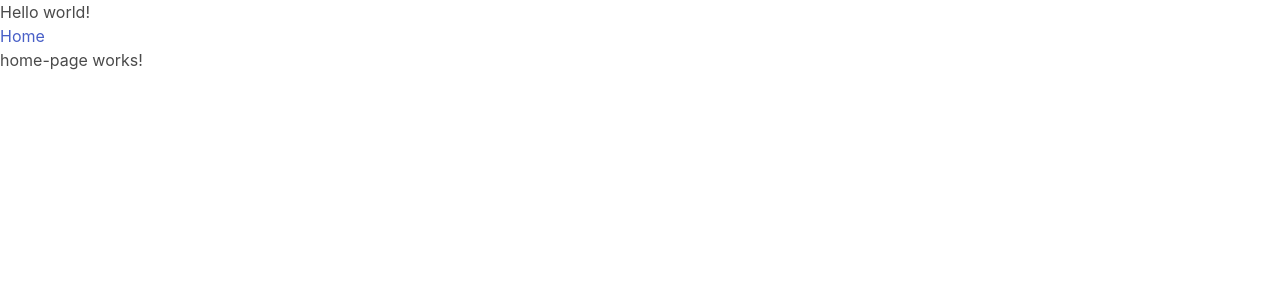
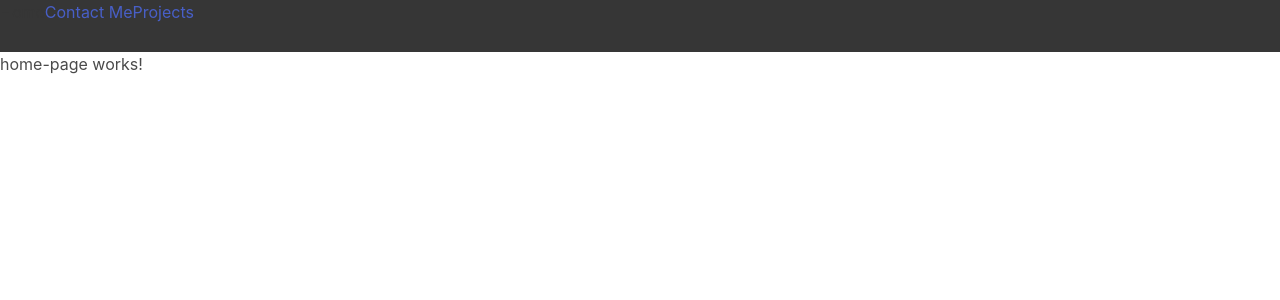
Before and after one commit to Zyjinn/nick-resume-website-angular, an Angular app: page /homePage in a window 1280 px wide. Shown: the top 300 px of the page. Built offline with nearby package versions, Linux system fonts and the light colour scheme.

Commit message:
Created initial header

```diff
--- a/src/app/app.component.html
+++ b/src/app/app.component.html
@@ -1,5 +1,10 @@
-<h1>Hello world!</h1>
-<nav>
-  <a routerLink="/homePage">Home</a>
+<!-- Header -->
+<nav class="navbar is-dark">
+  <!-- Logo goes here! -->
+  <div class="navbar-brand">
+    <a class="navbar-brand" routerLink="/homePage">Home</a>
+    <a class="navbar-brand" routerLink="#">Contact Me</a>
+    <a class="navbar-brand" routerLink="#">Projects</a>
+  </div>
 </nav>
 <router-outlet></router-outlet>
```
